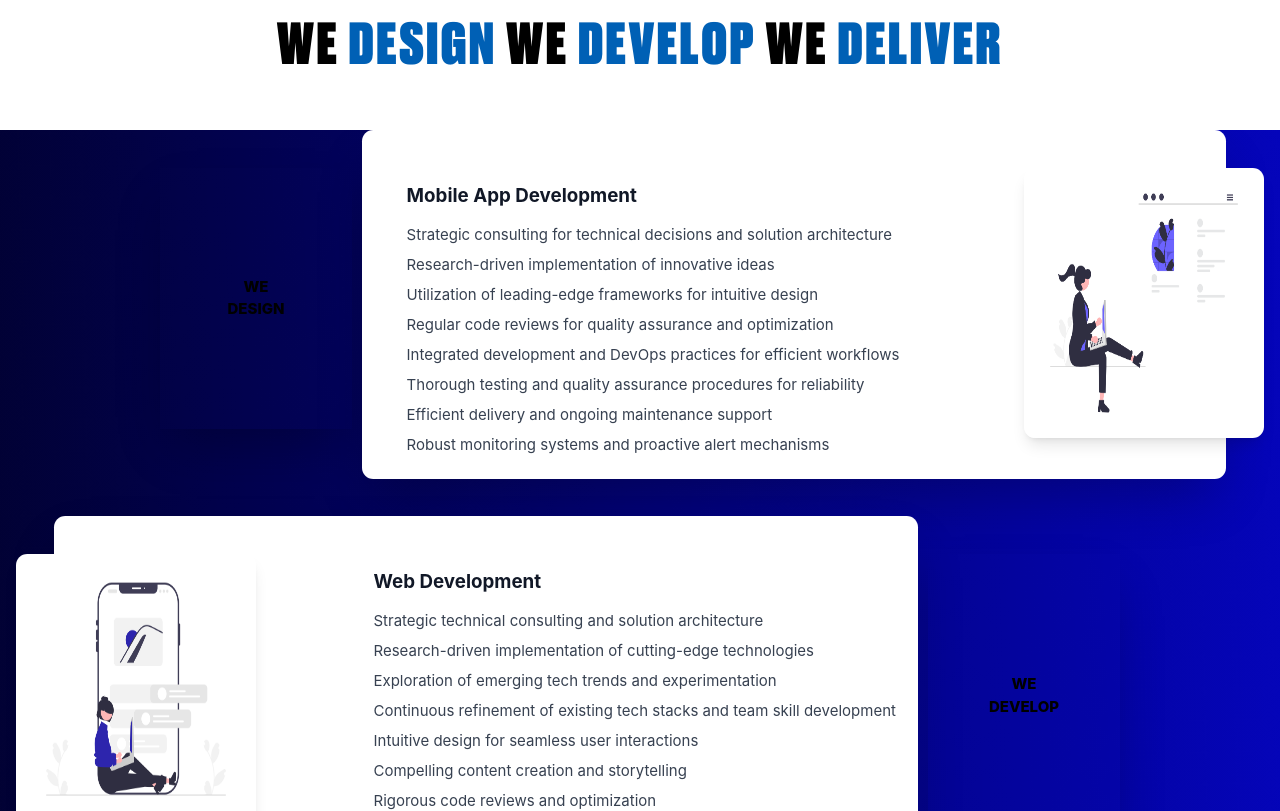
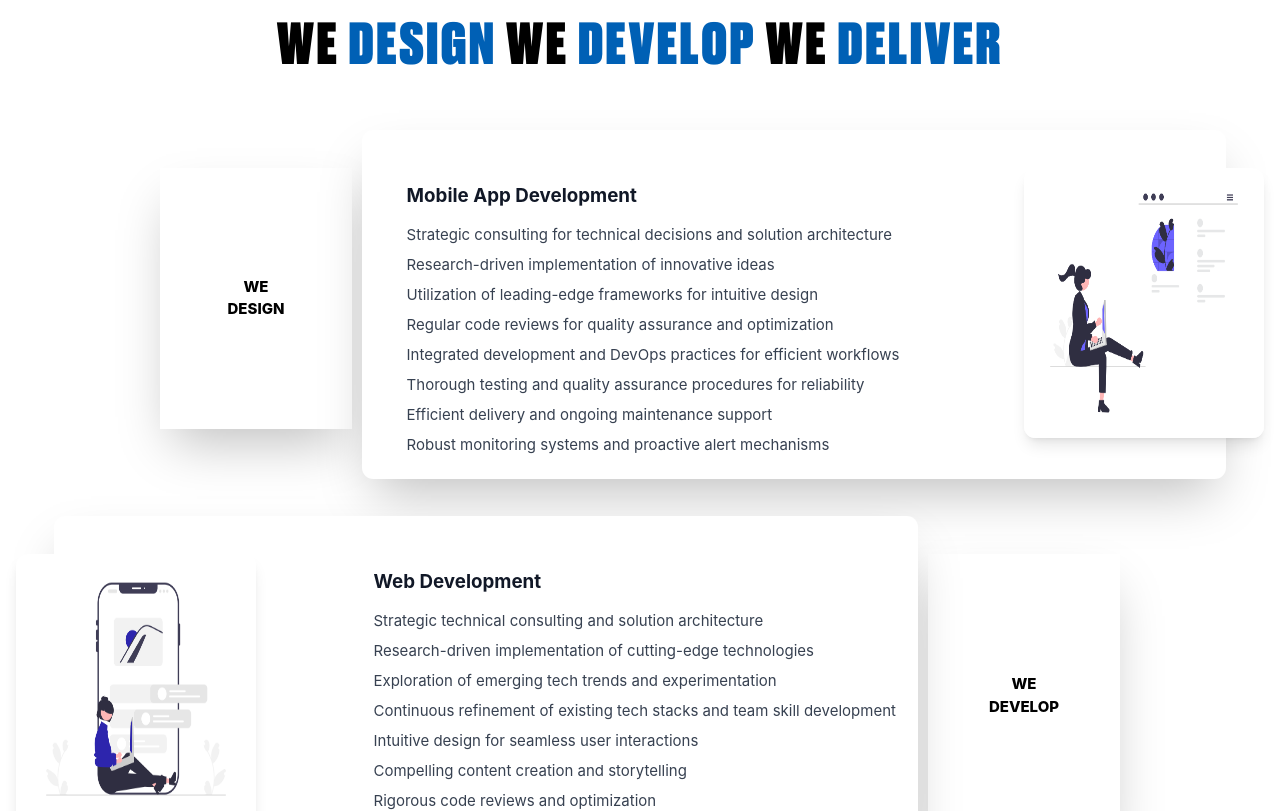
Before and after one commit to LatestB3website/New-B3-Website, a React (Create React App) app: page /technology in a window 1280 px wide. Shown: the part 840-1651 px from the top of the page. Built offline with nearby package versions, Linux system fonts and the light colour scheme; a web font is replaced by a local one; what google-maps-react would draw is missing.

Commit message:
NY(MP(Background Color SplitCard undo)

```diff
--- a/src/components/CardComponent/SplitCard.js
+++ b/src/components/CardComponent/SplitCard.js
@@ -2,19 +2,19 @@ import React, { Component } from 'react';
 import 'tailwindcss/tailwind.css'; // Ensure Tailwind CSS is imported
 import webdevelop from '../../assets/images/webdevloper.png'
 import MobileDevelopment from '../../assets/images/Mobile Development.png'
-import './SplitCard.scss'
+
 export default class SplitCard extends Component {
     render() {
         return (
-            <div className="flex flex-col items-center h-auto gradient-background">
+            <div className="flex flex-col items-center h-auto">
 
                 {/* First Container */}
                 <div className="w-[75%] flex justify-center relative">
                     <div className='font-extrabold hover:scale-105 translate-all duration-500 h-3/4 w-[20%] mt-10 shadow-2xl flex justify-center items-center text-center absolute left-0'>
-                        WE <br /> DESIGN
+                        WE <br/> DESIGN
                     </div>
                     <div className="absolute left-[90%] top-10 z-10 justify-center shadow-lg h-72 lg:h-72 w-72 lg:w-1/4 rounded-xl hover:-translate-y-6 transition-all duration-500">
-                        <img src={webdevelop} className='h-full rounded-xl' />
+                        <img src={webdevelop} className='h-full rounded-xl'/>
                     </div>
 
                     <div className="bg-white w-[90%] relative left-[16%] shadow-2xl p-6 rounded-xl transform transition-all duration-300">
@@ -39,10 +39,10 @@ export default class SplitCard extends Component {
                 {/* Second Container */}
                 <div className="w-[75%] flex justify-center relative mt-10">
                     <div className='font-extrabold hover:scale-105 translate-all duration-500 h-3/4 w-[20%] mt-10 shadow-2xl flex justify-center items-center text-center absolute right-0'>
-                        WE <br /> DEVELOP
+                    WE <br/> DEVELOP
                     </div>
                     <div className="absolute right-[90%] top-10 z-10 justify-center shadow-lg h-72 lg:h-72 w-72 lg:w-1/4 rounded-xl hover:-translate-y-6 transition-all duration-500">
-                        <img src={MobileDevelopment} className='h-full rounded-xl' />
+                        <img src={MobileDevelopment} className='h-full rounded-xl'/>
                     </div>
 
                     <div className="bg-white w-[90%] relative right-[16%] shadow-2xl p-6 rounded-xl transform transition-all duration-300">
@@ -70,10 +70,10 @@ export default class SplitCard extends Component {
                 {/* Third Container */}
                 <div className="w-[75%] flex justify-center relative m-5">
                     <div className='font-extrabold hover:scale-105 translate-all duration-500 h-3/4 w-[20%] mt-10 shadow-2xl flex justify-center items-center text-center absolute left-0'>
-                        WE <br /> DELIVER
+                        WE <br/> DELIVER
                     </div>
                     <div className="absolute left-[90%] top-10 z-10 justify-center shadow-lg h-72 lg:h-72 w-72 lg:w-1/4 rounded-xl hover:-translate-y-6 transition-all duration-500">
-                        <img src={webdevelop} className='h-full rounded-xl' />
+                        <img src={webdevelop} className='h-full rounded-xl'/>
                     </div>
 
                     <div className="bg-white w-[90%] relative left-[16%] shadow-2xl p-6 rounded-xl transform transition-all duration-300">
--- a/src/components/CardComponent/SplitCard.scss
+++ b/src/components/CardComponent/SplitCard.scss
@@ -1,9 +1,10 @@
-// .splitcard {
-//     box-shadow: 0 10px 50px 0 rgba(0, 0, 0, .085);
+
+// .splitcard{
+//     box-shadow: 0 10px 50px 0 rgba(0,0,0,.085);
 //     margin: 20px;
 // }
 
-// .flexbox {
+// .flexbox{
 //     width: 100%;
 //     margin: 0 auto;
 //     display: -webkit-flex;
@@ -14,29 +15,27 @@
 
 //     background: white;
 
-//     .leftcontent {
+//     .leftcontent{
 //         padding: 20px;
 
-//         h2 {
+//         h2{
 //             font-family: Druk-Heavy;
 //             font-size: 3rem;
 //             text-transform: uppercase;
 //             color: black;
 //         }
-
-//         p {
+//         p{
 //             color: #63615e;
 //             font-family: Poppins;
 //             font-weight: 400;
 //         }
-
-//         .leftline {
+//         .leftline{
 //             color: rgba(8, 8, 8, 0.61);
 
 //         }
 
-//         .cardtable {
-//             ul {
+//         .cardtable{
+//             ul{
 //                 list-style-type: disc;
 //                 list-style-position: outside;
 
@@ -44,7 +43,7 @@
 //                 line-height: 1.7;
 //                 color: rgba(8, 8, 8, 0.61);
 
-//                 li {
+//                 li{
 //                     list-style-type: disc;
 //                     list-style-position: outside;
 //                     margin-bottom: 0.625rem;
@@ -54,36 +53,33 @@
 //             }
 //         }
 //     }
-// }
-
+//   }
 // .rightside {
 
 //     background: #0060b5;
 
-//     .rightcontent {
+//     .rightcontent{
 //         padding: 20px;
 
-//         h2 {
+//         h2{
 //             font-family: Druk-Heavy;
 //             font-size: 3rem;
 //             text-transform: uppercase;
 //             color: white;
 //         }
-
-//         p {
+//         p{
 //             color: white;
 //             opacity: 0.8;
 //             font-family: Poppins;
 //             font-weight: 400;
 //         }
-
-//         .rightline {
+//         .rightline{
 //             color: rgb(255, 255, 255);
 //             opacity: 0.6;
 //         }
 
-//         .cardtable {
-//             ul {
+//         .cardtable{
+//             ul{
 //                 list-style-type: disc;
 //                 list-style-position: outside;
 
@@ -92,7 +88,7 @@
 //                 color: rgb(255, 255, 255);
 //                 opacity: 0.8;
 
-//                 li {
+//                 li{
 //                     list-style-type: disc;
 //                     list-style-position: outside;
 //                     margin-bottom: 0.625rem;
@@ -102,38 +98,11 @@
 //             }
 //         }
 //     }
-// }
+//   }
 
-// .leftside,
-// .rightside {
+//   .leftside,
+//   .rightside {
 //     -webkit-flex: 1;
 //     flex: 1;
 
-// }
-.gradient-background {
-    position: relative;
-    width: 100%;
-    height: 100%;
-    overflow: hidden;
-}
-
-.gradient-background::before {
-    content: '';
-    position: absolute;
-    top: -50%;
-    left: -50%;
-    width: 200%;
-    height: 200%;
-    background: linear-gradient(0deg, #0606ed, #000000);
-    animation: rotate 8s linear infinite;
-}
-
-@keyframes rotate {
-    0% {
-        transform: rotate(0deg);
-    }
-
-    100% {
-        transform: rotate(360deg);
-    }
-}
+//   }
```
